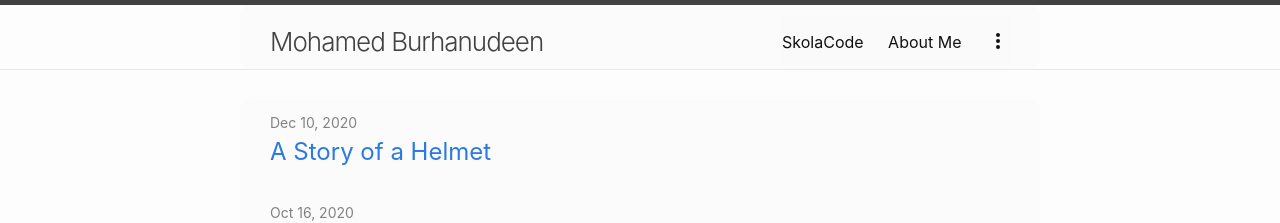
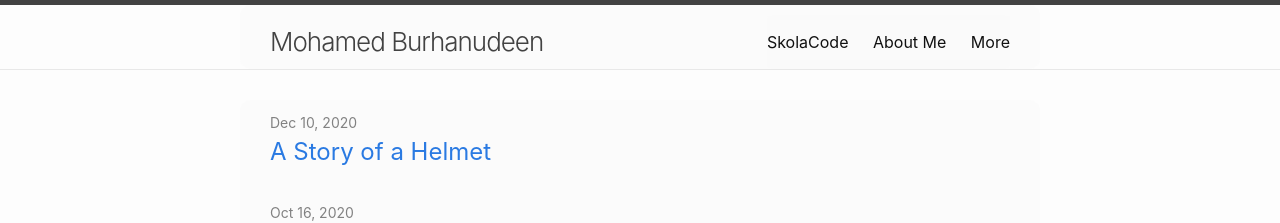
Before and after one commit to burhan3759/burhan3759.github.io, a Jekyll site: the page built from index.markdown, in a window 1280 px wide. Shown: the top 223 px of the page. Built offline with Jekyll 4.4.1, drawn with Linux system fonts in a browser that asks for light colours.

Commit message:
1. remove the 3 dot icon and put a "More" text

```diff
--- a/_includes/header.html
+++ b/_includes/header.html
@@ -20,11 +20,7 @@
         <div class="trigger">
           <a class="page-link" href="/skolacode">SkolaCode</a>
           <a class="page-link" href="/about-me">About Me</a>
-          <a class="page-link" href="/more">
-            <svg style="width:24px; height:24px; margin-bottom:-5px;" viewBox="0 0 24 24">
-              <path fill="currentColor" d="M12,16A2,2 0 0,1 14,18A2,2 0 0,1 12,20A2,2 0 0,1 10,18A2,2 0 0,1 12,16M12,10A2,2 0 0,1 14,12A2,2 0 0,1 12,14A2,2 0 0,1 10,12A2,2 0 0,1 12,10M12,4A2,2 0 0,1 14,6A2,2 0 0,1 12,8A2,2 0 0,1 10,6A2,2 0 0,1 12,4Z" />
-            </svg>
-          </a>
+          <a class="page-link" href="/more">More</a>
         </div>
       </nav>
     {%- endif -%}
```
